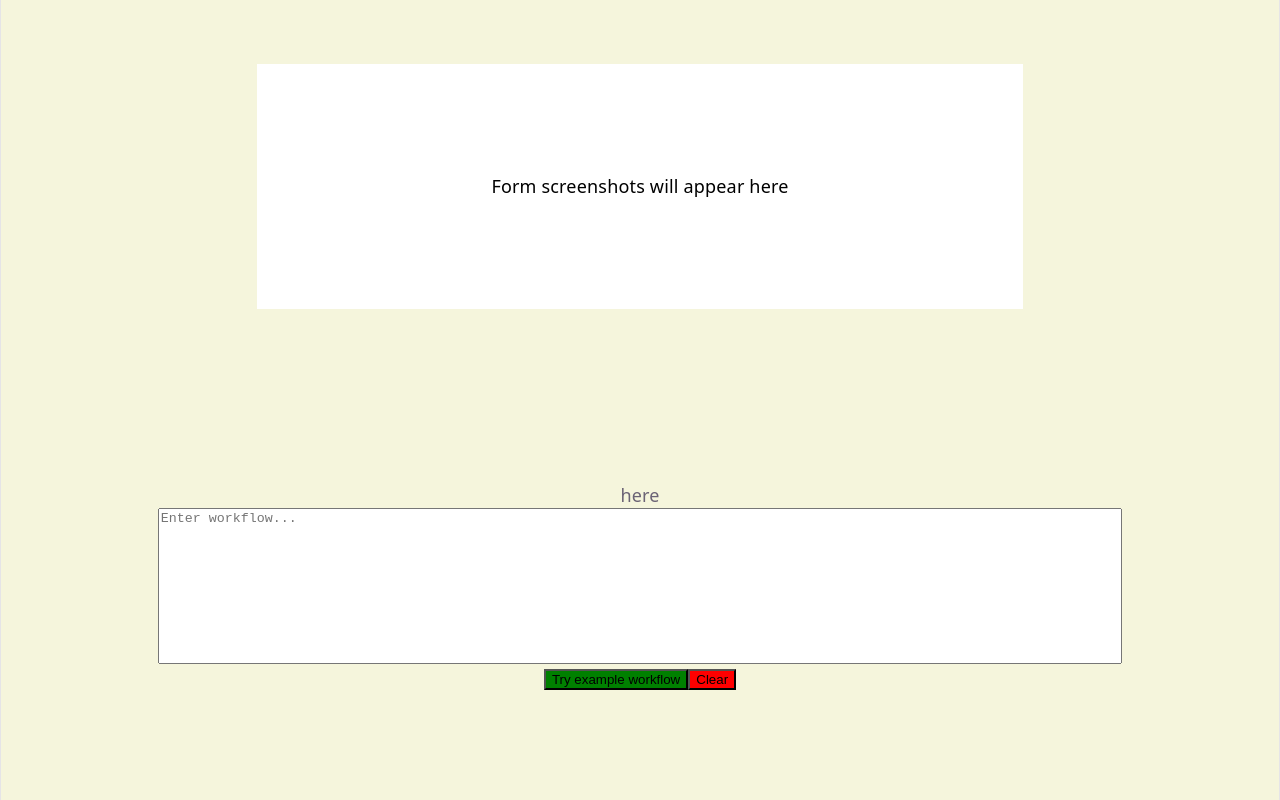
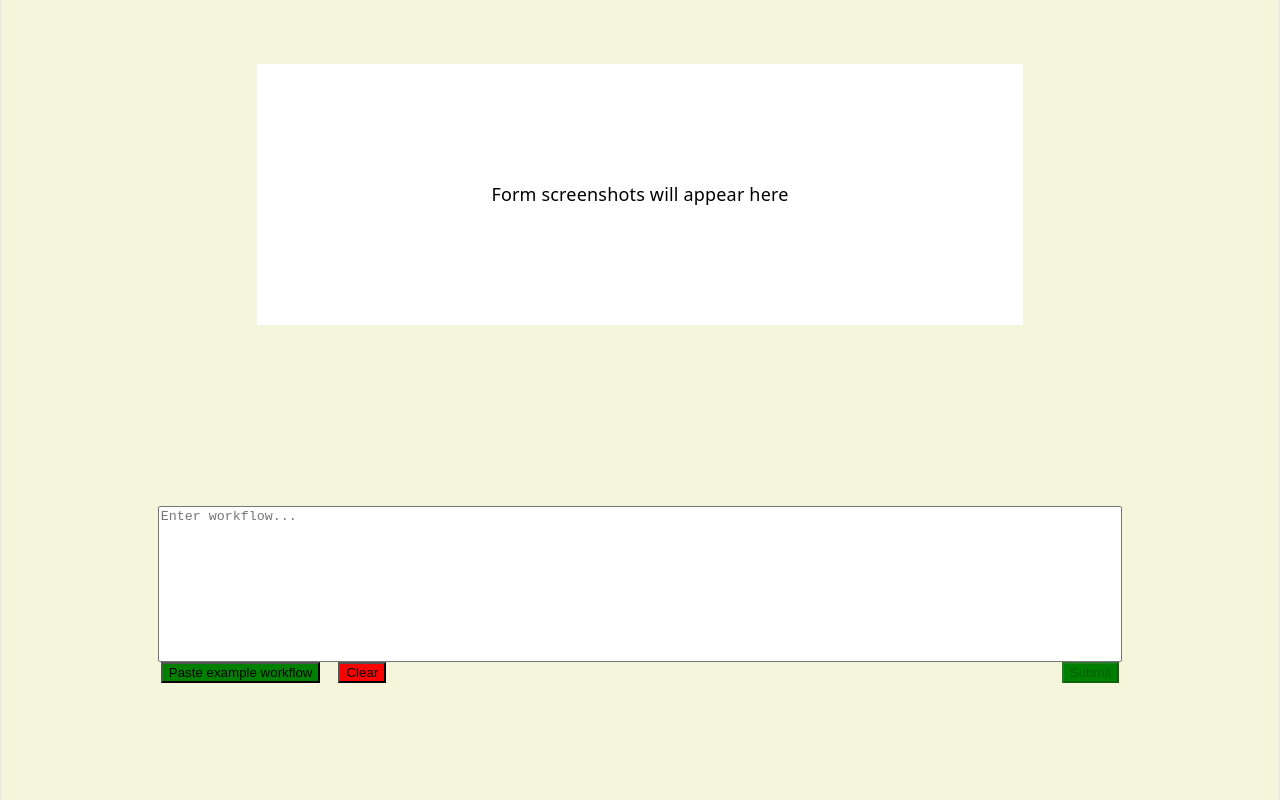
Before and after one commit to StevenCpy/Web-Form-AI-agent, a React (Vite) app in the folder frontend/: page / in a window 1280 px wide. Built offline with nearby package versions, Linux system fonts and the light colour scheme; no server answers.

Commit message:
Integrated WebSocket agent calls into frontend

```diff
--- a/frontend/src/App.css
+++ b/frontend/src/App.css
@@ -38,7 +38,21 @@
     height: 75%;
 }
 
-#example-workflow-button {
+#buttons-container {
+    display: flex;
+    flex-direction: row;
+    width: 75%;
+}
+
+#example-and-clear-buttons-container {
+    display: flex;
+    flex-direction: row;
+    gap: 1rem;
+    margin-right: auto;
+}
+
+#example-workflow-button,
+#submit-button {
     background-color: green;
 }
 
@@ -47,6 +61,7 @@
 }
 
 #example-workflow-button:hover,
-#clear-button:hover {
+#clear-button:hover,
+#submit-button:hover {
     cursor: pointer;
 }
--- a/frontend/src/App.tsx
+++ b/frontend/src/App.tsx
@@ -15,7 +15,7 @@ function NoScreenshotText() {
 
 function App() {
 	const [prompt, setPrompt] = useState("")
-	const [notification, setNotification] = useState("here")
+	const [notification, setNotification] = useState("")
 	const [screenshot, setScreenshot] = useState<string|null>(null)
 
 	const socket = useMemo(() => io("http://localhost:3000"), [])
@@ -34,9 +34,12 @@ function App() {
 					{notification}
 				</div>
 				<textarea value={prompt} onChange={(e) => setPrompt(e.target.value)} placeholder="Enter workflow..." rows={10} />
-				<div>
-					<button id="example-workflow-button" onClick={ () => setPrompt(workflow) }>Try example workflow</button>
-					<button id="clear-button" onClick={ () => setPrompt("") }>Clear</button>
+				<div id="buttons-container">
+					<div id="example-and-clear-buttons-container">
+						<button id="example-workflow-button" onClick={ () => setPrompt(workflow) }>Paste example workflow</button>
+						<button id="clear-button" onClick={ () => setPrompt("") }>Clear</button>
+					</div>
+					<button disabled={prompt === ""} id="submit-button" onClick={ () => {socket.emit("callAgent", prompt); setPrompt("") } }>Submit</button>
 				</div>
 			</div>
 		</div>
```
